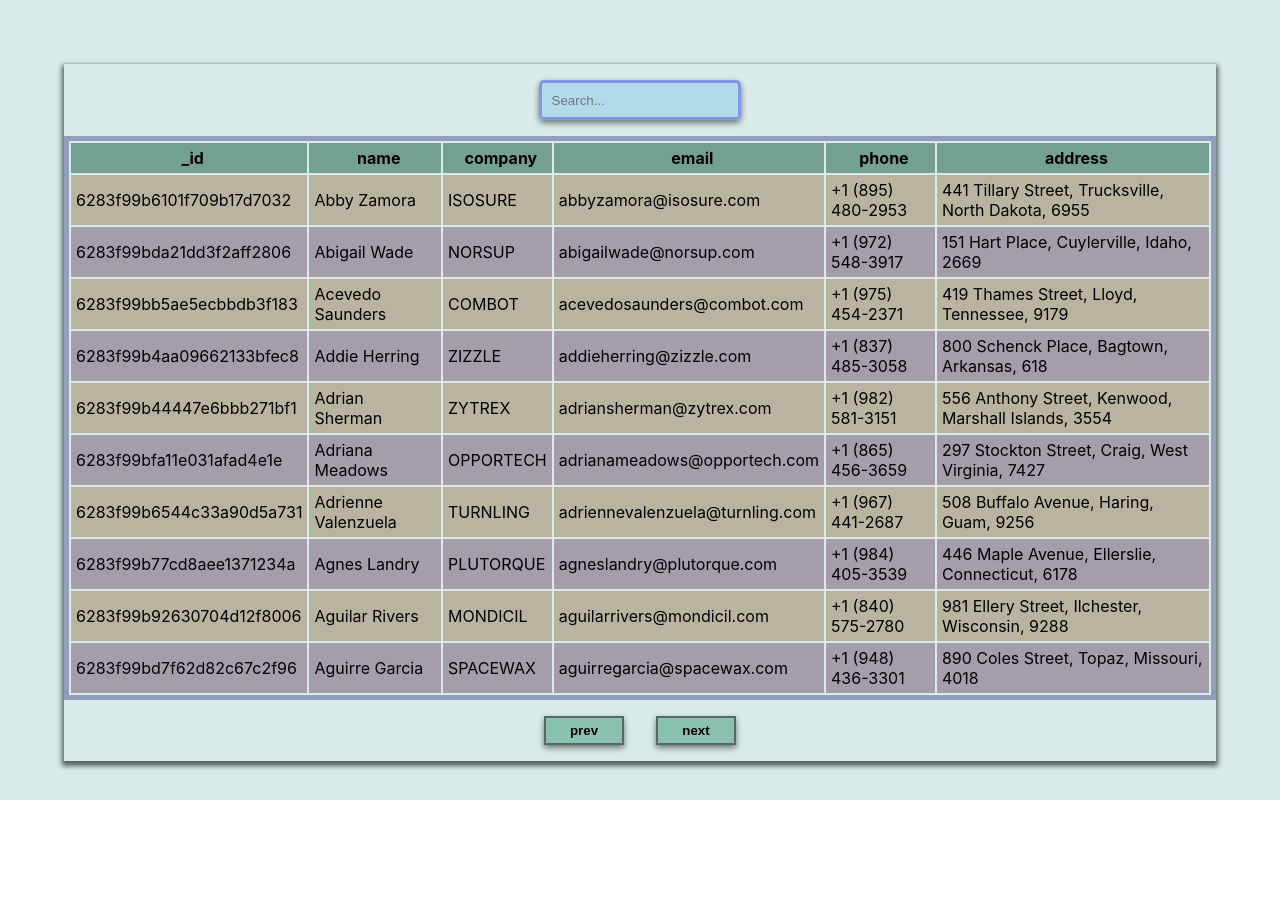
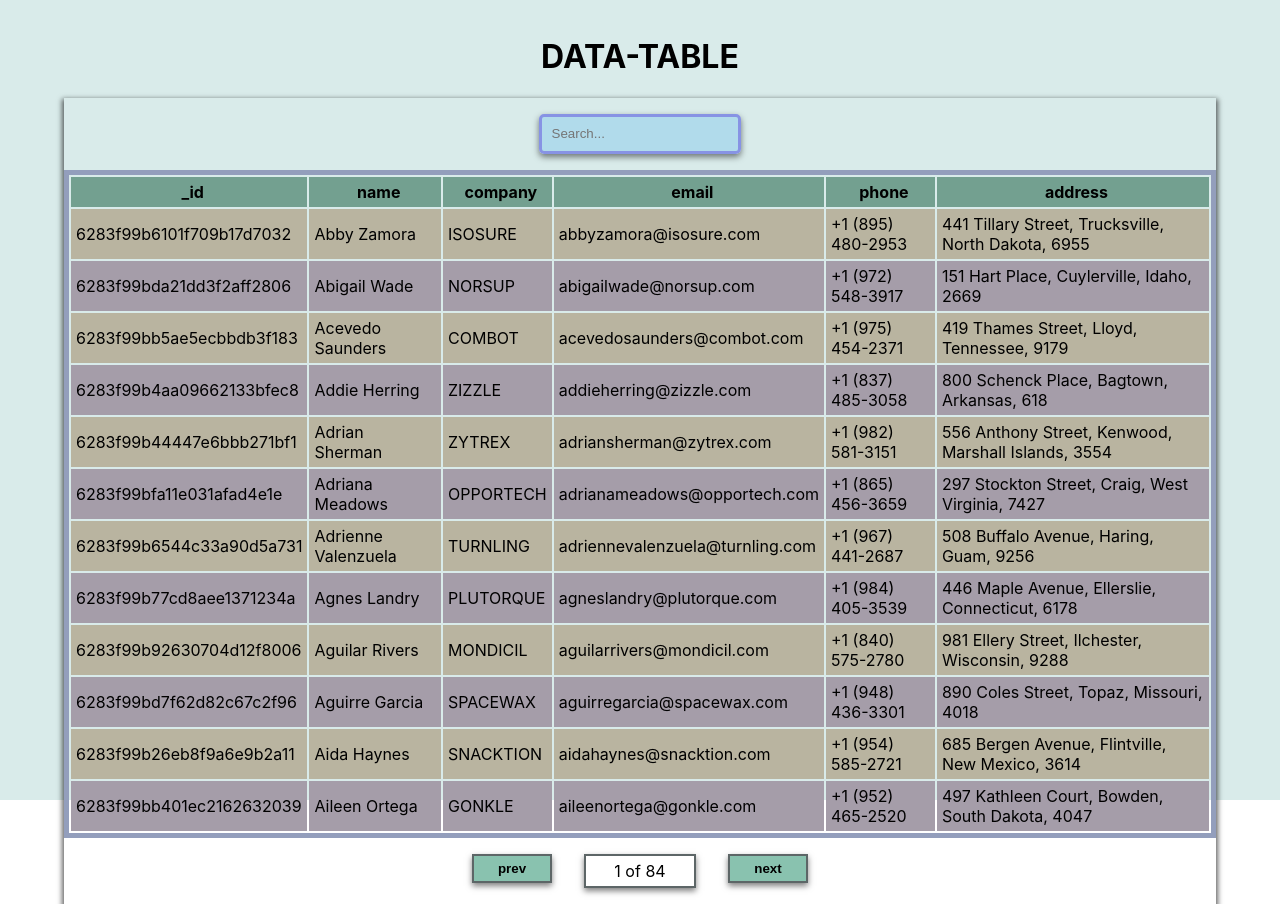
Before and after one commit to Raj-Kunal/Data-table, a Next.js app: page / in a window 1280 px wide. Before the commit the page ends 800 px from the top, so only its background shows below. Built offline with nearby package versions, Linux system fonts and the light colour scheme.

Commit message:
pagination complete

```diff
--- a/pages/index.js
+++ b/pages/index.js
@@ -5,16 +5,15 @@ import Table from './table'
 
 export default function Home() {
   const [query, setQuery] = useState('');
-  const keys = ["_id", "name",  "company", "email", "phone","address"];
+  const keys = ["_id", "name", "company", "email", "phone", "address"];
 
   const search = (data) => {
     const filterData = data.filter(function (item) {
       let dataFoundStatus = false;
 
       Object.keys(item).map(key => {
-        if((item[key].toLowerCase()).includes(query.toLocaleLowerCase())) { dataFoundStatus = true }
+        if ((item[key].toLowerCase()).includes(query.toLocaleLowerCase())) { dataFoundStatus = true }
       })
-
       return ((dataFoundStatus) && (item))
     })
 
@@ -24,6 +23,7 @@ export default function Home() {
 
   return (
     <div className={styles.maincontainer}>
+      <div className={styles.heading}><h1>DATA-TABLE</h1></div>
       <div className={styles.container}>
         <div className={styles.input}>
           <input
--- a/pages/table.js
+++ b/pages/table.js
@@ -8,15 +8,13 @@ const Table = ({ dataKeys, data, query }) => {
   const [count, setCount] = useState(10)
   const [pageNumber, setPageNumber] = useState(0)
 
-  const userPerPage = 10;
+  const userPerPage = 12;
   const pagesVisited = pageNumber * userPerPage;
+
   const displayUsers = data?.slice(pagesVisited, userPerPage + pagesVisited)
   // console.log(displayUsers)
   const totalPage = Math.ceil(data?.length / userPerPage)
   // console.log(totalPage)
-
-
-
 
   if (!(data?.length)) {
     return (
@@ -45,7 +43,7 @@ const Table = ({ dataKeys, data, query }) => {
           </tbody>
         </table>
         {
-          data.length > count && (
+          (
             <div className={styles.btnContainer}>
               <div>
                 <button className={styles.btn}
@@ -69,7 +67,6 @@ const Table = ({ dataKeys, data, query }) => {
     )
 
   }
-
   else {
     return (
       <div>
@@ -92,13 +89,22 @@ const Table = ({ dataKeys, data, query }) => {
           </tbody>
         </table>
         {
-          data?.length - pagesVisited > userPerPage && (
+          (
             <div className={styles.btnContainer}>
               <div>
-                <button className={styles.btn} onClick={() => setPageNumber(prev => prev - 1)}>prev</button>
+                <button className={styles.btn} onClick={() => setPageNumber((prev) => {
+                  return (
+                    prev !== 0 ? (prev - 1) : (prev = totalPage - 1)
+                  )
+                })}>prev</button>
               </div>
+              <div className={styles.info}>{`${pageNumber + 1} of ${totalPage}`}</div>
               <div>
-                <button className={styles.btn} onClick={() => setPageNumber(prev => prev + 1)}>next</button>
+                <button className={styles.btn} onClick={() => setPageNumber((prev) => {
+                  return (
+                    prev !== totalPage - 1 ? (prev + 1) : (prev = 0)
+                  )
+                })}>next</button>
               </div>
             </div>
           )
@@ -109,58 +115,3 @@ const Table = ({ dataKeys, data, query }) => {
 }
 
 export default Table
-
-
-//       <table>
-//   <thead>
-//     <tr>
-//       <th>name</th>
-//       <th>age</th>
-//     </tr>
-//   </thead>
-//   <tbody>
-//     <tr>
-//       <td>john</td>
-//       <td>33</td>
-//     </tr>
-//     <tr>
-//       <td>smith</td>
-//       <td>22</td>
-//     </tr>
-//     <tr>
-//       <td>jane</td>
-//       <td>24</td>
-//     </tr>
-//   </tbody>
-// </table>
-
-
-{/* <div>
-        <table className={styles.table}>
-          <tbody>
-              {(dataKeys).map((data, index) => {
-                return <th key={index}>{data}</th>
-              })}
-
-              {(data).slice(0, count).map((item, id) => (
-                <tr key={id}>
-                    {(Object.keys(item)).map((data, index) => (
-                      <td key={index}>{item[data]}</td>
-                    ))}
-                  </tr>
-              ))}
-          </tbody>
-        </table>
-       {
-        data.length > count && (
-          <div>
-          <div>
-          <button onClick={() => setCount(prev => prev + 15)}>next</button>
-        </div>
-        <div>
-          <button onClick={() => setCount(prev => prev - 15)}>prev</button>
-        </div>
-        </div>
-        )
-       }
-      </div> */}
--- a/styles/Home.module.css
+++ b/styles/Home.module.css
@@ -1,14 +1,13 @@
-
 .container {
 
   box-shadow: 0px 3px 5px 2px rgba(0, 0, 0, 0.6);
 
 }
 
-.maincontainer{
+.maincontainer {
   width: 100vw;
   height: 100vh;
-  padding: 4rem 4rem;
+  padding: 1rem 4rem;
   background-color: rgb(217, 235, 234);
 }
 
@@ -22,161 +21,63 @@
   align-items: center;
 }
 
-/* .footer {
-  display: flex;
-  flex: 1;
-  padding: 2rem 0;
-  border-top: 1px solid #eaeaea;
-  justify-content: center;
-  align-items: center;
-}
 
-.footer a {
-  display: flex;
-  justify-content: center;
-  align-items: center;
-  flex-grow: 1;
-} */
 
-/* .title a {
-  color: #0070f3;
-  text-decoration: none;
-} */
-
-/* .title a:hover,
-.title a:focus,
-.title a:active {
-  text-decoration: underline;
-} */
-
-/* .title {
-  margin: 0;
-  line-height: 1.15;
-  font-size: 4rem;
-}
-
-.title,
-.description {
-  text-align: center;
-}
-
-.description {
-  margin: 4rem 0;
-  line-height: 1.5;
-  font-size: 1.5rem;
-} */
-
-/* .code {
-  background: #fafafa;
-  border-radius: 5px;
-  padding: 0.75rem;
-  font-size: 1.1rem;
-  font-family: Menlo, Monaco, Lucida Console, Liberation Mono, DejaVu Sans Mono,
-    Bitstream Vera Sans Mono, Courier New, monospace;
-}
-
-.grid {
-  display: flex;
-  align-items: center;
-  justify-content: center;
-  flex-wrap: wrap;
-  max-width: 800px;
-}
-
-.card {
-  margin: 1rem;
-  padding: 1.5rem;
-  text-align: left;
-  color: inherit;
-  text-decoration: none;
-  border: 1px solid #eaeaea;
-  border-radius: 10px;
-  transition: color 0.15s ease, border-color 0.15s ease;
-  max-width: 300px;
-}
-
-.card:hover,
-.card:focus,
-.card:active {
-  color: #0070f3;
-  border-color: #051a31;
-}
-
-.card h2 {
-  margin: 0 0 1rem 0;
-  font-size: 1.5rem;
-}
-
-.card p {
-  margin: 0;
-  font-size: 1.25rem;
-  line-height: 1.5;
-}
-
-.logo {
-  height: 1em;
-  margin-left: 0.5rem;
-}
-
-@media (max-width: 600px) {
-  .grid {
-    width: 100%;
-    flex-direction: column;
-  }
-} */
-
-.table{
+.table {
   width: 100%;
   border: 5px solid rgb(147, 158, 188);
 }
 
-.table th{
+.table th {
   background-color: rgb(115, 160, 144);
-  padding:5px 0px 5px 7px;
+  padding: 5px 0px 5px 7px;
 
 }
 
-.table th:hover{
+.table th:hover {
   background-color: rgb(133, 149, 126);
-  padding:5px 0px 5px 7px;
+  padding: 5px 0px 5px 7px;
 
 }
 
-.row td{
-  padding:5px;
+.row td {
+  padding: 5px;
 }
-.row:nth-child(odd){
+
+.row:nth-child(odd) {
   background-color: rgb(185, 180, 160);
 
 }
 
-.row:nth-child(even){
+.row:nth-child(even) {
 
   background-color: rgb(165, 157, 169);
 
 }
-.row:hover{
+
+.row:hover {
   background-color: rgb(101, 111, 112);
 
 }
-.icon{
+
+.icon {
   width: 15px;
   height: 15px;
   cursor: pointer;
 }
 
-.flex{
+.flex {
   display: flex;
   gap: 0.3rem;
 }
 
-.input{
+.input {
   display: flex;
   align-items: center;
   justify-content: center;
 }
 
-.search_box{
+.search_box {
   border: 3px solid rgb(135, 147, 228);
   border-radius: 5px;
   background: #a5d6ebbf;
@@ -186,13 +87,18 @@
   box-shadow: 0px 3px 6px 0px rgba(0, 0, 0, 0.5);
 }
 
-.btnContainer{
+.search_box:focus {
+  border: 3px solid rgb(10, 185, 25);
+  outline: none;
+}
+
+.btnContainer {
   width: 100%;
   display: flex;
   justify-content: center;
 }
 
-.btn{
+.btn {
   width: 5rem;
   padding: 5px;
   background-color: rgb(137, 194, 175);
@@ -202,7 +108,23 @@
   box-shadow: 0px 3px 6px 0px rgba(0, 0, 0, 0.5);
 }
 
-.btn:hover{
+.btn:hover {
   background-color: rgb(94, 133, 120);
 
 }
+
+.info {
+  border: 2px solid rgb(93, 102, 103);
+  box-shadow: 0px 3px 6px 0px rgba(0, 0, 0, 0.5);
+  width: 7rem;
+  padding: 5px;
+  margin: 1rem;
+  font-weight: large;
+  text-align: center;
+}
+
+.heading {
+  width: 100%;
+  justify-content: center;
+  text-align: center;
+}
```
Lines whose indentation alone changed are shown as unchanged.
